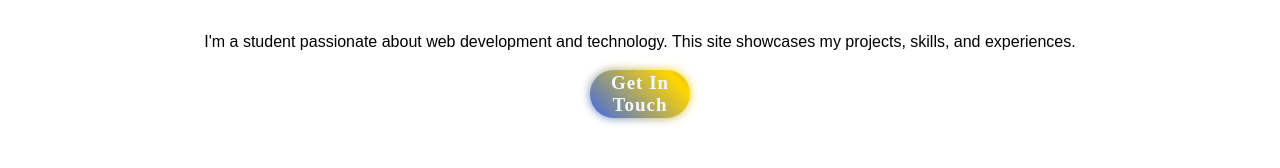
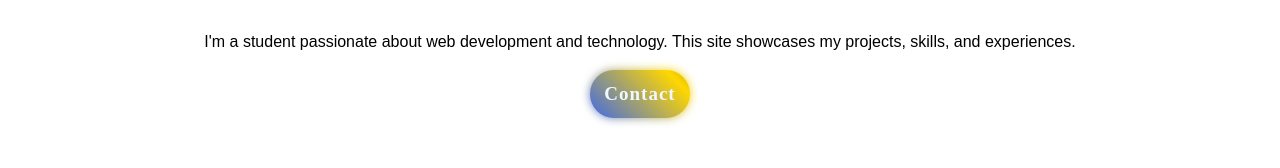
Before and after one commit to Lisakhanya7/My-Website, a plain HTML site: page index.html in a window 1280 px wide. Shown: the part 449-617 px from the top of the page. Drawn offline with nearby package versions, Linux system fonts and the light colour scheme.

Commit message:
Update index.html

```diff
--- a/index.html
+++ b/index.html
@@ -25,7 +25,7 @@
                 <h1>Hello, I'm Lisakhanya Gumengi</h1>
                 <h3>Web Developer student</h3>
                 <p>I'm a student passionate about web development and technology. This site showcases my projects, skills, and experiences.</p>
-                <a href="#contact" class="btn">Get In Touch</a>
+                <a href="#contact" class="btn">Contact</a>
             </div>
         </section>
         <section id="about" class="about">
```
